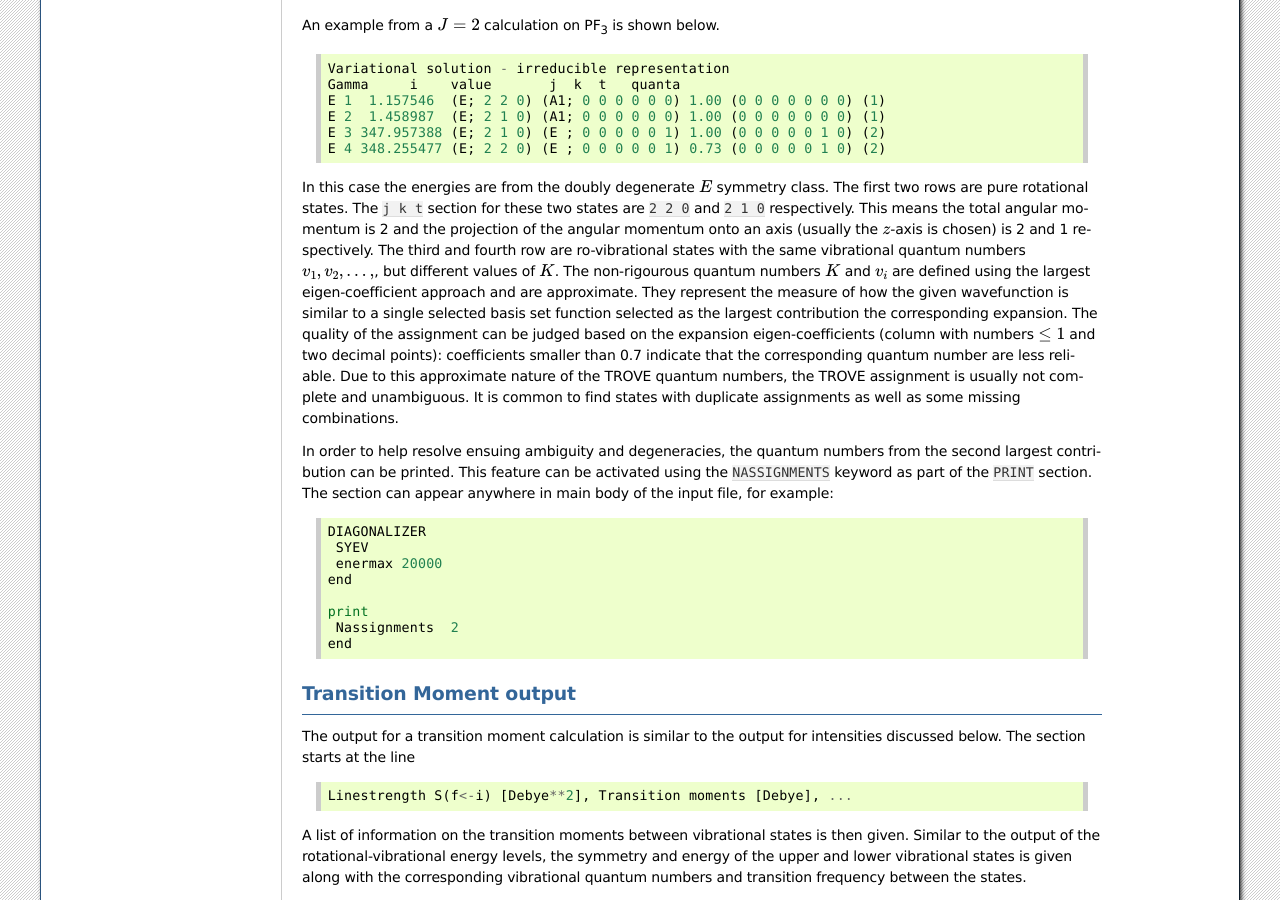
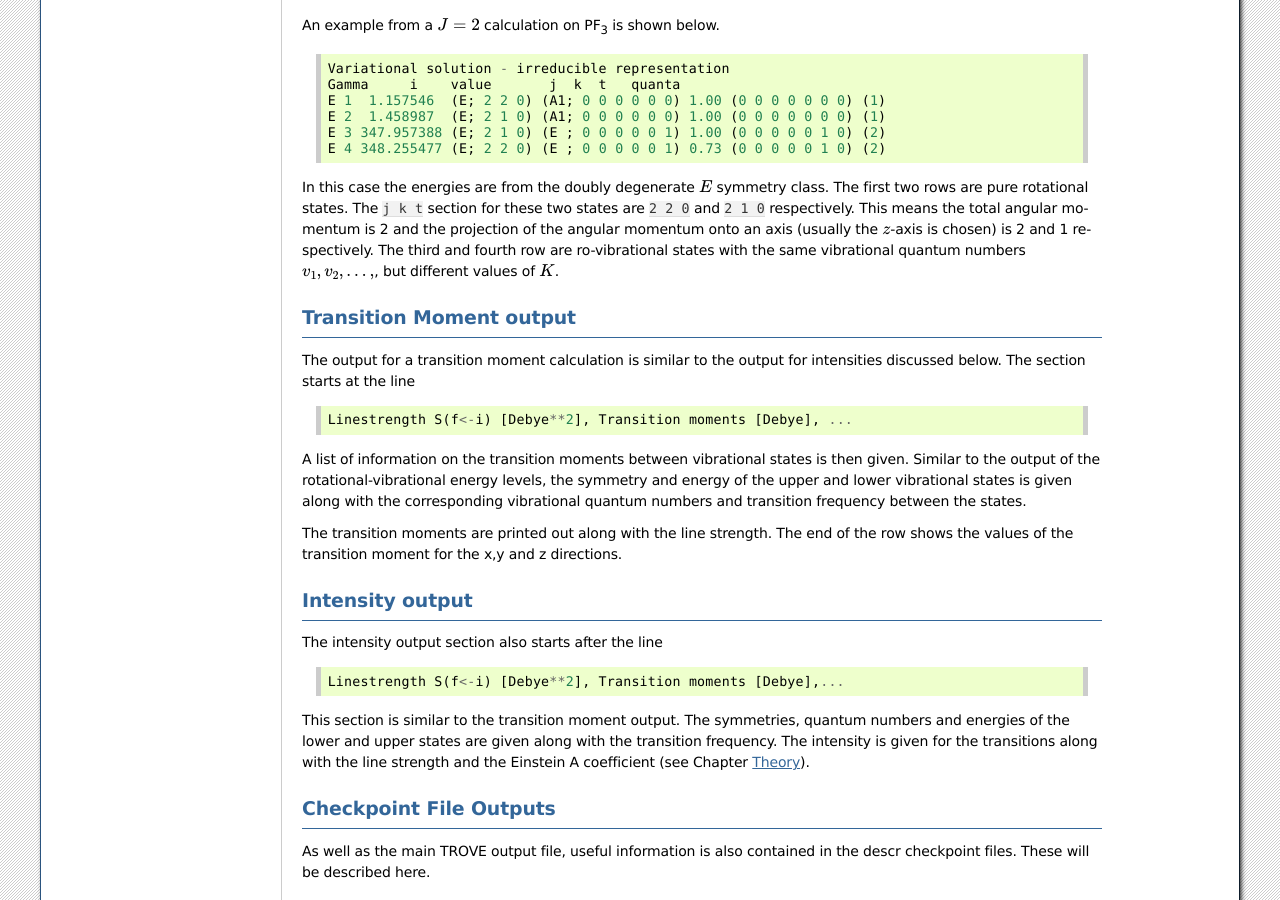
Before and after one commit to Trovemaster/TROVE, a Sphinx documentation site: the page built from docs/source/outputs.rst, in a window 1280 px wide and 900 px high, scrolled down 2061 px. Built offline with Sphinx 7.4.7, drawn with Linux system fonts in a browser that asks for light colours; formulas are drawn with MathJax 3.

Commit message:
quantum numbers in documentation

```diff
--- a/docs/source/checkpoints.rst
+++ b/docs/source/checkpoints.rst
@@ -203,7 +203,7 @@
 
   will compute the ``fit_poten`` matrix elements for :math:`i=32\ldots 45`.
 
-  The matrix elements in fitpot*.chk are used for the refinement of the PEF, which is controlled by the section ``FITTING``, see Chapter :ref:`refine`. This section contains keywords for selection of fitpot*.chk, namely   ``J-LIST`` and ``symmetries`` specifying the values of :math:`J` and symmetries :math:`\Gamma`, respectively (both are integer) to be processed. For example:
+  The matrix elements in fitpot*.chk are used for the refinement of the PEF, which is controlled by the section ``FITTING``, see Chapter "Refine". This section contains keywords for selection of fitpot*.chk, namely   ``J-LIST`` and ``symmetries`` specifying the values of :math:`J` and symmetries :math:`\Gamma`, respectively (both are integer) to be processed. For example:
   ::
 
        FITTING
--- a/docs/source/outputs.rst
+++ b/docs/source/outputs.rst
@@ -108,20 +108,7 @@
       E 3 347.957388 (E; 2 1 0) (E ; 0 0 0 0 0 1) 1.00 (0 0 0 0 0 1 0) (2)
       E 4 348.255477 (E; 2 2 0) (E ; 0 0 0 0 0 1) 0.73 (0 0 0 0 0 1 0) (2)
 
-In this case the energies are from the doubly degenerate :math:`E` symmetry class. The first two rows are pure rotational states. The ``j k t`` section for these two states are ``2 2 0`` and ``2 1 0`` respectively. This means the total angular momentum is 2 and the projection of the angular momentum onto an axis (usually the :math:`z`-axis is chosen) is 2 and 1 respectively. The third and fourth row are ro-vibrational states with the same vibrational quantum numbers :math:`v_1, v_2,\ldots,`,  but different values of :math:`K`. The non-rigourous quantum numbers :math:`K` and :math:`v_i` are defined using the largest eigen-coefficient  approach and are approximate. They represent the measure of how the given wavefunction is similar to a single selected basis set function selected as the largest contribution the corresponding expansion.  The quality of the assignment can be judged based on the expansion eigen-coefficients
-(column with numbers :math:`\le 1` and two decimal points): coefficients smaller than 0.7 indicate that the corresponding quantum number are less reliable. Due to this approximate nature of the TROVE quantum numbers, the TROVE assignment is usually not complete and unambiguous. It is common to find states with duplicate assignments as well as some missing combinations.
-
-In order to help resolve ensuing  ambiguity and degeneracies, the quantum numbers from the second largest contribution can be printed. This feature can be activated using the ``NASSIGNMENTS`` keyword as part of the ``PRINT`` section. The section can appear anywhere in main body of the input file, for example:
-::
-
-      DIAGONALIZER
-       SYEV
-       enermax 20000
-      end
-
-      print
-       Nassignments  2
-      end
+In this case the energies are from the doubly degenerate :math:`E` symmetry class. The first two rows are pure rotational states. The ``j k t`` section for these two states are ``2 2 0`` and ``2 1 0`` respectively. This means the total angular momentum is 2 and the projection of the angular momentum onto an axis (usually the :math:`z`-axis is chosen) is 2 and 1 respectively. The third and fourth row are ro-vibrational states with the same vibrational quantum numbers :math:`v_1, v_2,\ldots,`,  but different values of :math:`K`.
 
 Transition Moment output
 ========================
```
Also changed, not shown: docs/source/quantumnumbers.rst (+11 -0 lines).
